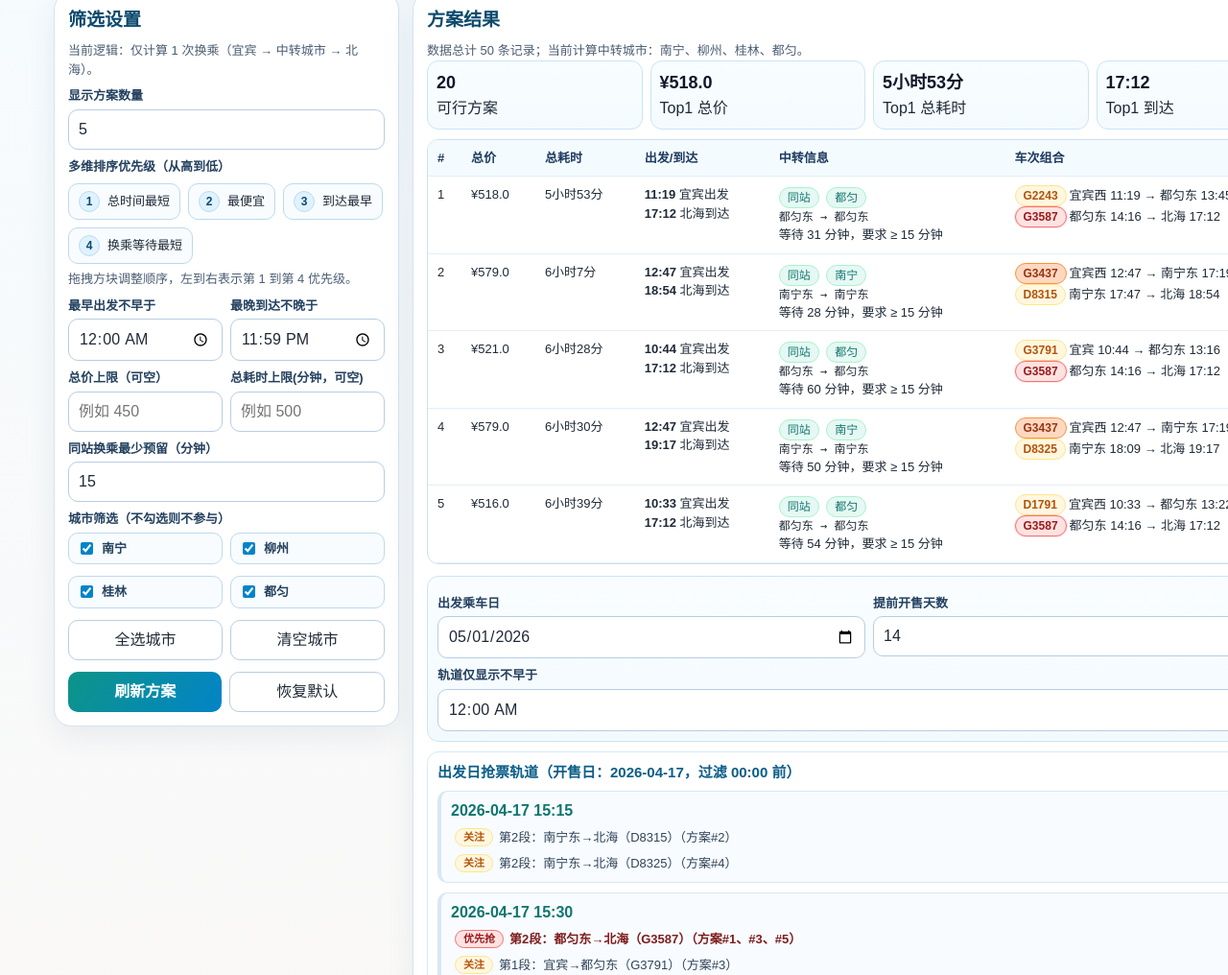
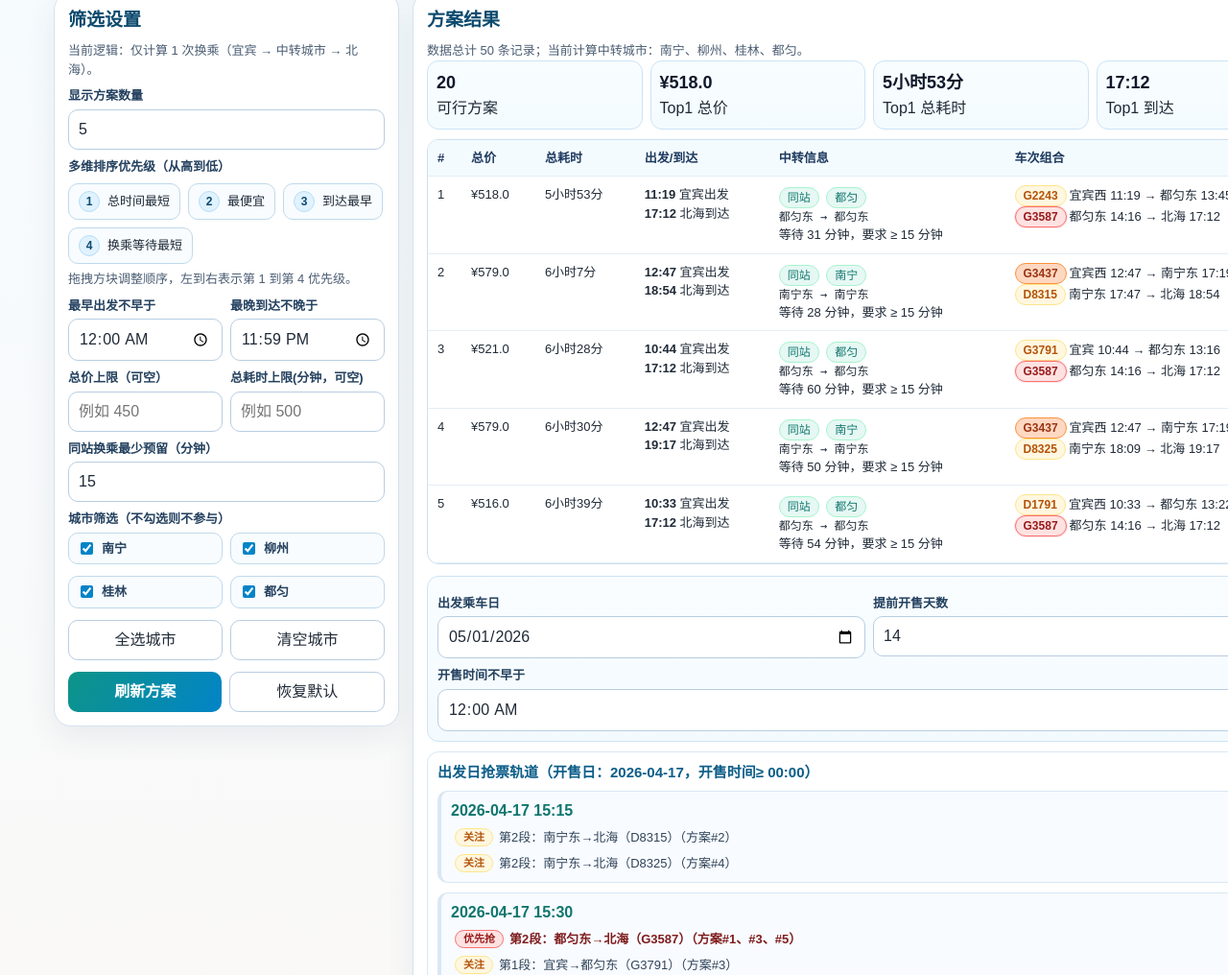
Before and after one commit to PIGHUT/trip_YB2BH_202651, a plain HTML site: page index.html in a window 1280 px wide. Shown: the part 177-1193 px from the top of the page at 96% size. Drawn offline with Linux system fonts and the light colour scheme.

Commit message:
chore: clarify timeline filter as sale-time based

```diff
--- a/index.html
+++ b/index.html
@@ -816,7 +816,7 @@
           </div>
           <div class="row single">
             <div>
-              <label for="timelineNotBefore">轨道仅显示不早于</label>
+              <label for="timelineNotBefore">开售时间不早于</label>
               <input id="timelineNotBefore" type="time" value="00:00" />
             </div>
           </div>
@@ -1576,7 +1576,7 @@
       const outSaleDate = dateMinusDays(els.outboundDate.value, params.presaleDays);
       const outDateText = outSaleDate ? fmtDate(outSaleDate) : '--';
       const filterText = Number.isFinite(params.timelineNotBeforeMin)
-        ? `，过滤 ${minToHHMM(params.timelineNotBeforeMin)} 前`
+        ? `，开售时间≥ ${minToHHMM(params.timelineNotBeforeMin)}`
         : '';
       els.outboundTimelineTitle.textContent = `出发日抢票轨道（开售日：${outDateText}${filterText}）`;
 
@@ -1623,7 +1623,7 @@
         timeText: `${outDateText} ${minToHHMM(g.timeMin)}`,
       }));
       const emptyText = Number.isFinite(params.timelineNotBeforeMin)
-        ? `暂无事件。请先筛出可行 TopN 方案，或下调时间筛选（当前不早于 ${minToHHMM(params.timelineNotBeforeMin)}）。`
+        ? `暂无事件。请先筛出可行 TopN 方案，或下调开售时间筛选（当前开售时间≥ ${minToHHMM(params.timelineNotBeforeMin)}）。`
         : '暂无事件。请先筛出可行 TopN 方案。';
 
       renderOneTimeline(
```
Also changed, not shown: yibin-beihai-planner.html (+3 -3 lines).
